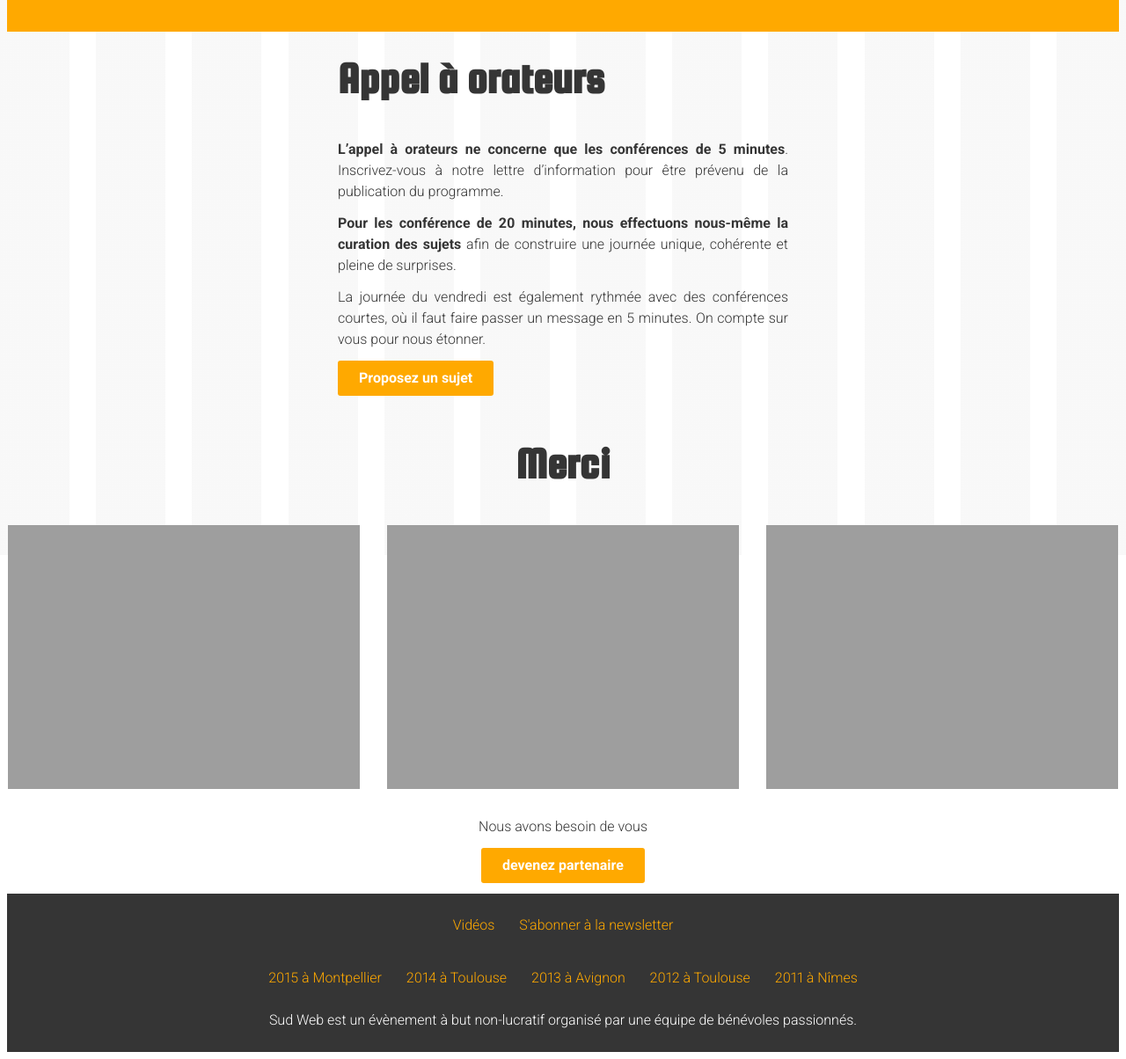
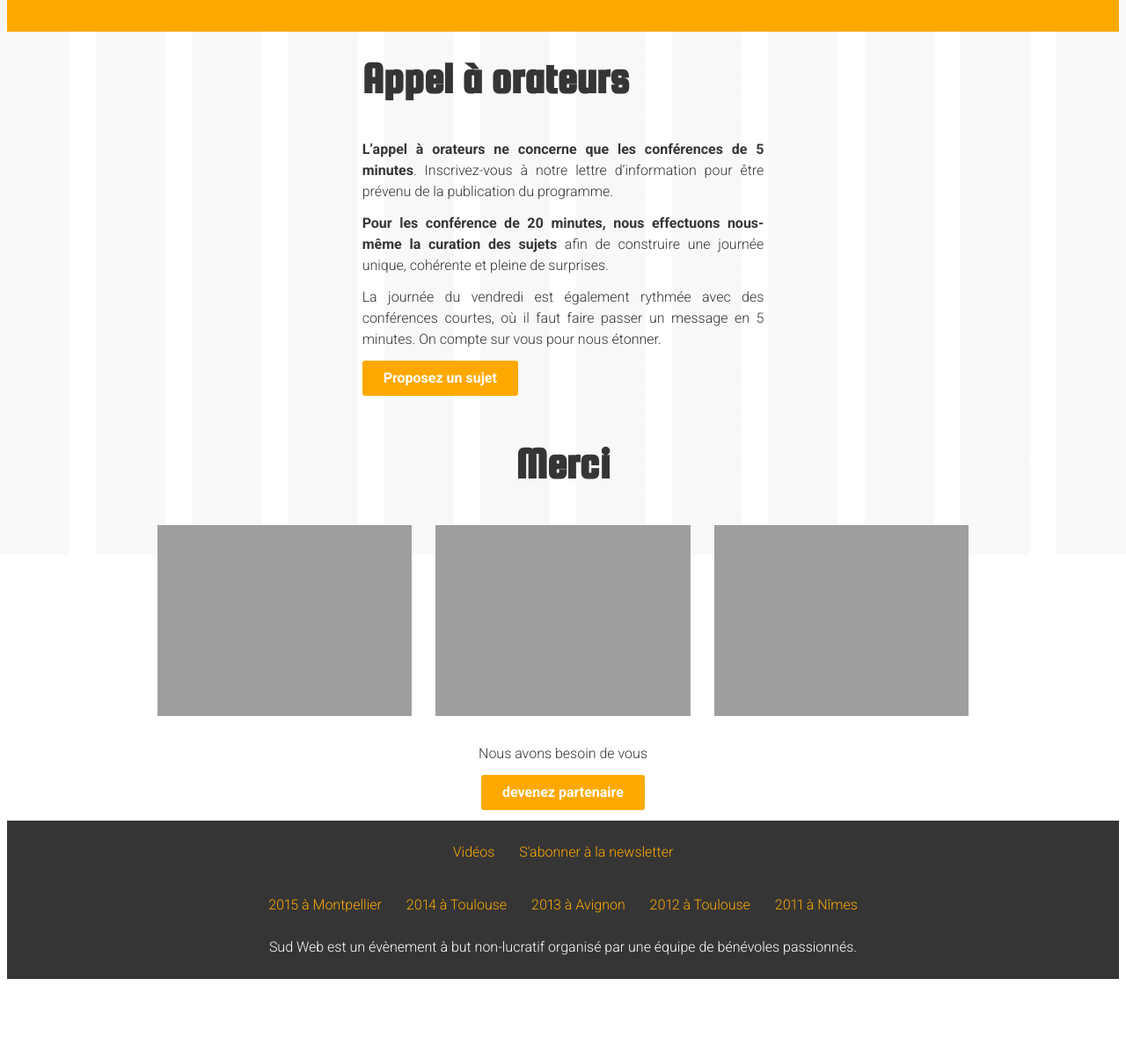
Before and after one commit to sudweb/2016, a Jekyll site: the page built from index.html, in a window 1280 px wide. Shown: the part 277-1481 px from the top of the page at 88% size. Built offline with Jekyll 4.4.1, drawn with Linux system fonts in a browser that asks for light colours; the list of posts is cut into pages by our own code; after the commit the page ends 1398 px from its top, so only the background shows below that.

Commit message:
quelques transformations de la mise en page - pour essai

```diff
--- a/css/screen.scss
+++ b/css/screen.scss
@@ -6,13 +6,15 @@
 @import "base/base";
 @import "neat/neat";
 
+$max-width: 1088px;
+
 
 //~~~~~~~~~~~~~~~~~~~~~~~~~~~~~~
 // En-tête de la page
 //~~~~~~~~~~~~~~~~~~~~~~~~~~~~~~
 
 header {
-  @include outer-container;
+
   text-align: center;
   padding: 2em;
   background: $secondary-background-color;
@@ -42,10 +44,14 @@ main {
   @include outer-container;
 }
 
+
+// Du coup avec Neat tu peux pas center un élément sans qu'il soit flottant
 .posts {
-  max-width: 32em;
   margin: $base-spacing auto $base-spacing*2;
   text-align: justify;
+  @include media($large-viewport) {
+    width: flex-grid(1,2);
+  };
 }
 
 
@@ -62,19 +68,36 @@ main {
 
 // responsive element example, breakpoints are defined in _sass/base/_grid-settings.scss
 
+//   li {
+//     margin-bottom: $base-spacing;
+
+//     @include media($medium-viewport) {
+//       @include span-columns(4);
+//       @include omega();
+//     }
+
+//     @include media($large-viewport) {
+//       @include span-columns(4);
+//     }
+//   }
+
+// Ou Bien
+
   li {
-    margin-bottom: $base-spacing;
+    display: inline-block;
+    margin: 0 $small-spacing $base-spacing;
+    width: 100%;
+    vertical-align: middle;
+    @include media($large-viewport) {
+      width: flex-grid(1,3);
+    };
+  }
 
-    @include media($medium-viewport) {
-      @include span-columns(4);
-      @include omega();
-    }
+}
 
-    @include media($large-viewport) {
-      @include span-columns(4);
-    }
-  }
-}
+
+
+
 
 
 //~~~~~~~~~~~~~~~~~~~~~~~~~~~~~~
```
